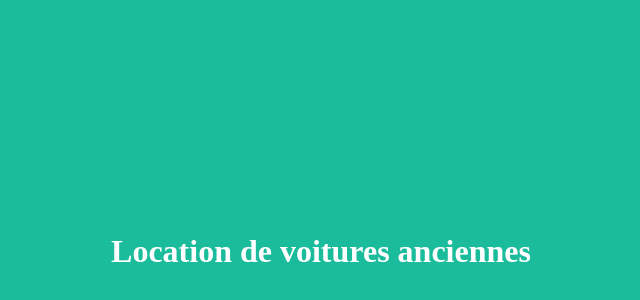
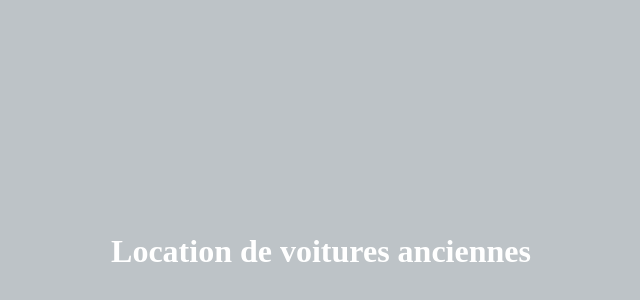
Before and after one commit to hiterman10/location, a plain HTML site: page index.html in a window 1280 px wide. Shown: the part 28-328 px from the top of the page, without its empty margins (319-959 px from the left). Drawn offline with Linux system fonts and the light colour scheme.

Commit message:
modifiction de la couleur de fond

```diff
--- a/index.html
+++ b/index.html
@@ -4,7 +4,7 @@
 		<meta charset="utf-8">
 		<title>B2I-CAMEROUN-GITHUB</title>
 	</head>
-	<body style="background-color: #1abc9c">
+	<body style="background-color: #bdc3c7">
 		<h1 style="padding-top: 20%; padding-bottom: 20%;text-align:center;color: #FFFFFF" > Location de voitures anciennes</h1>
 
 	</body>
```
